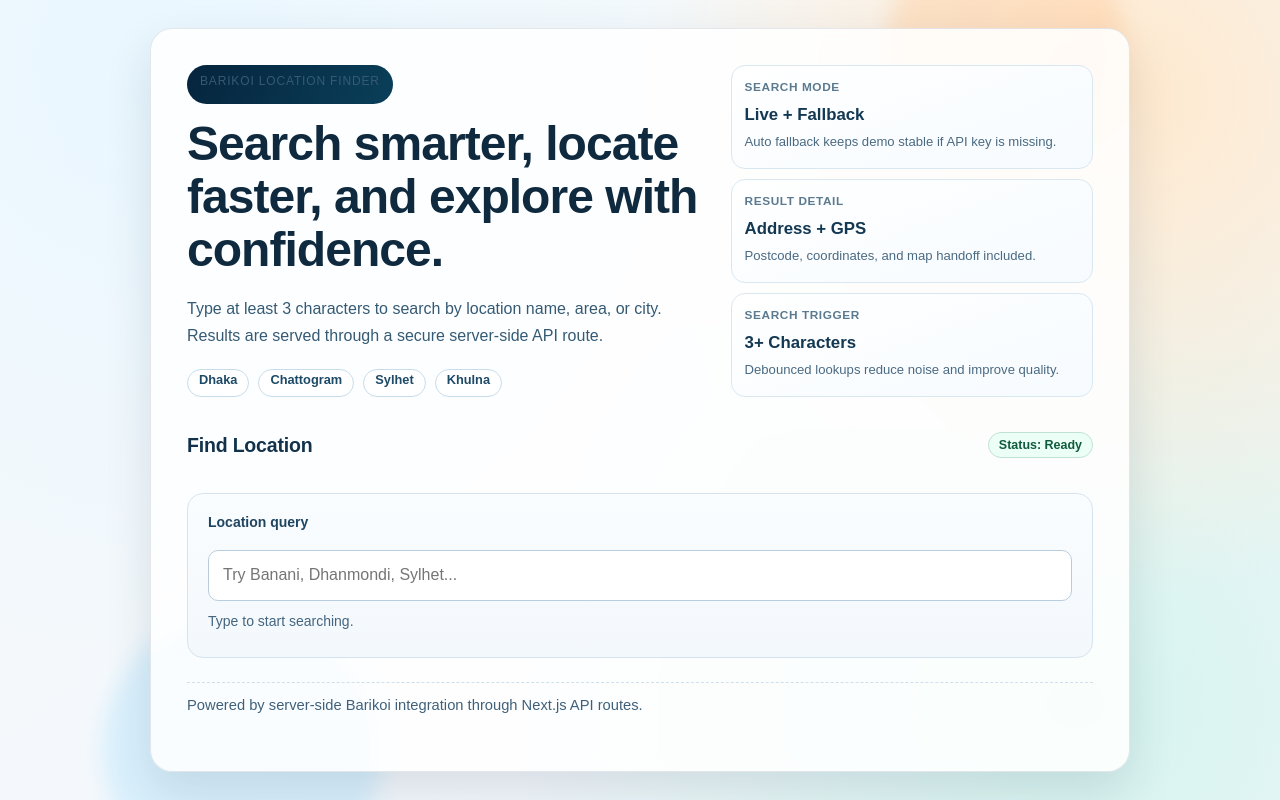
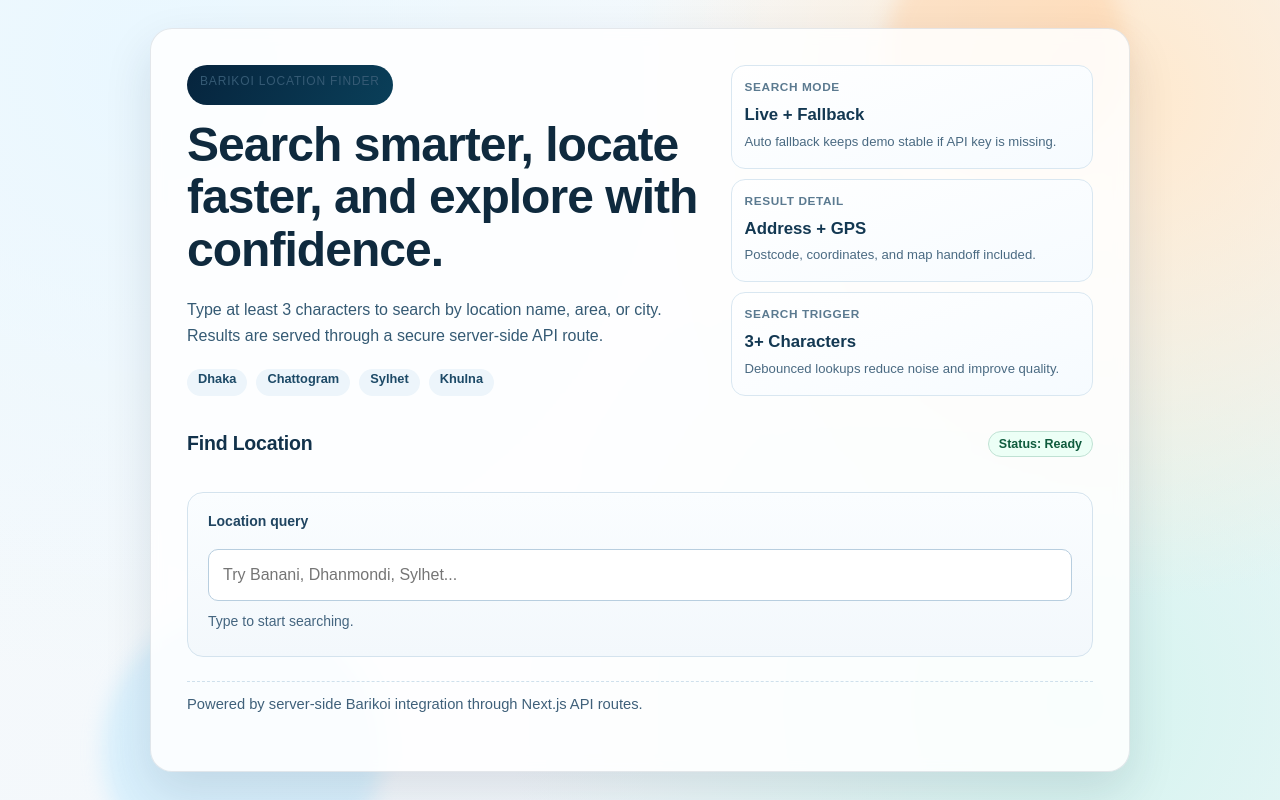
Before and after one commit to Atik1000/barikoi-location-finder, a Next.js app: page / in a window 1280 px wide. Built offline with nearby package versions, Linux system fonts and the light colour scheme.

Commit message:
style: remove shortcut chip borders

```diff
--- a/src/app/page.module.css
+++ b/src/app/page.module.css
@@ -96,8 +96,8 @@
 }
 
 .shortcutChip {
-  border: 1px solid #c6dceb;
-  background: #ffffff;
+  border: none;
+  background: #edf5fb;
   color: #1d4a67;
   border-radius: 999px;
   padding: 3px 11px;
```
